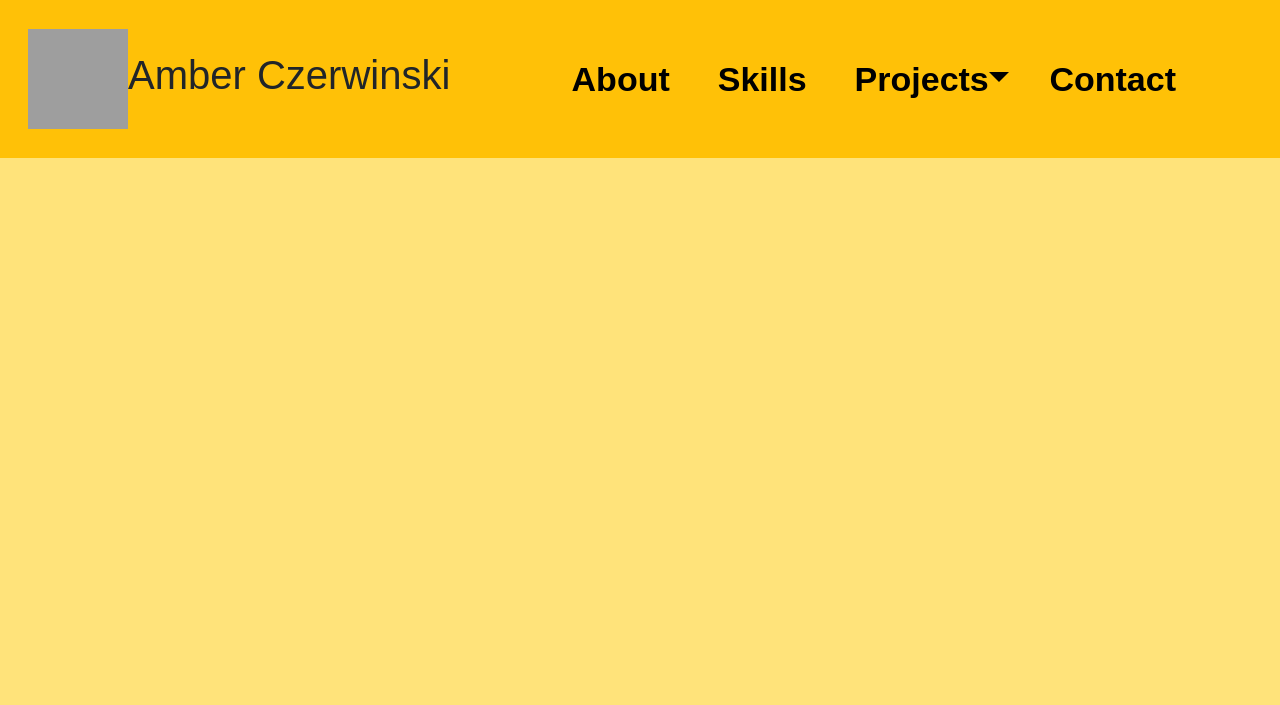
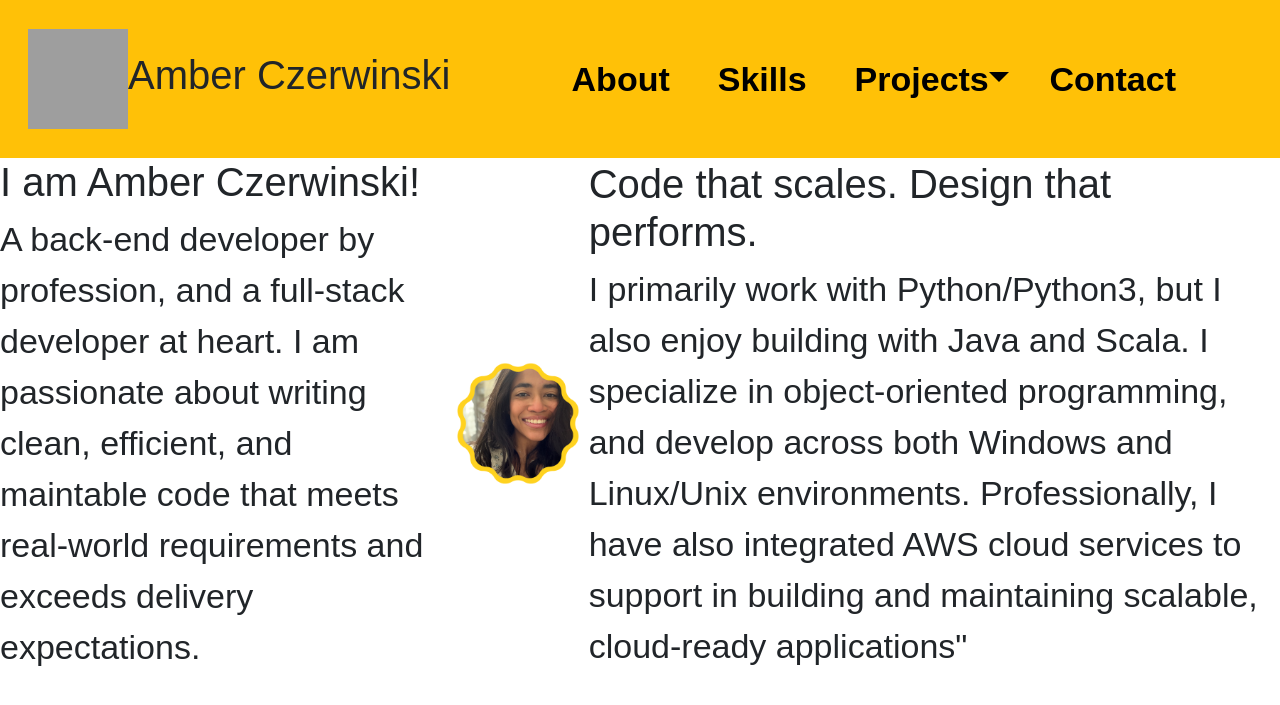
Before and after one commit to ambczr8/python-django-portfolio-website, a Django app: page / in a window 1280 px wide. Shown: the top 705 px of the page. Run offline with Django 4.2, Linux system fonts and the light colour scheme; some web fonts are replaced; grey boxes are pictures that could not be loaded.

Commit message:
feat: homepage body contents
Included an self-portrait and professional biography.

Inlcuded:
* Removal of index.html
* Self-portrait
* Text content
* New customizable styles.css static page
* Updates to the README with more utilized commands

```diff
--- /dev/null
+++ b/myportfolio/homepage/static/css/styles.css
@@ -0,0 +1,4 @@
+/* Homepage Grid Layout CSS --> */
+.two-column-grid {
+  grid-template-columns: 1fr 1fr;
+}
--- a/myportfolio/homepage/templates/base.html
+++ b/myportfolio/homepage/templates/base.html
@@ -30,9 +30,11 @@
       font-style: normal;
       font-variation-settings: "wdth" 100;
       font-size: 34px;
-      background-color: #ffe37a
     }
     </style>
+
+    <!-- Required Custom CSS File -->
+     <link rel="stylesheet" href="{% static 'css/styles.css' %}">
   </head>
     <body>
       <nav class="navbar navbar-expand-lg bg-warning py-4">
@@ -81,6 +83,9 @@
           </div>
         </div>
       </nav>
+      <main>
+        {% block content %}{% endblock %}
+      </main>
       <!-- Optional JavaScript; choose one of the two! -->
       <!-- Option 1: Bootstrap Bundle with Popper -->
       <script src="https://cdn.jsdelivr.net/npm/bootstrap@5.3.8/dist/js/bootstrap.bundle.min.js"
--- a/myportfolio/homepage/templates/home.html
+++ b/myportfolio/homepage/templates/home.html
@@ -1,4 +1,36 @@
-{% extends "base.html" %} {%block title %} Home Page {% endblock %}
-{% block content %}
-<p>Testing</p>
-{% endblock %}
+{% extends 'base.html' %}
+<!-- Required Static Tags -->
+{% load static %}
+<!DOCTYPE html>
+<html lang="en">
+<head>
+    <!-- Required Meta Tags -->
+    <meta charset="UTF-8">
+    <meta name="viewport" content="width=device-width, initial-scale=1.0">
+    <meta name="description" content="Homepage of ortfolio website showcasing Amber Czerwinski.">
+    <meta name="keywords" content="amber,czerwinski,portfolio,resume,python,django">
+
+    <title>Homepage</title>
+</head>
+<body>
+    {% block content %}
+    <div class="d-flex justify-content-evenly align-items-center">
+        <div>
+            <h1>I am Amber Czerwinski!</h1>
+            <p>A back-end developer by profession, and a full-stack developer at heart.
+                I am passionate about writing clean, efficient, and maintable code that
+                meets real-world requirements and exceeds delivery expectations.
+            </p>
+        </div>
+        <div><img src="{% static 'images/self-image.png' %}" class="img-fluid" alt="portrait" width="1000px" height="1000px"></div>
+        <div>
+            <h1>Code that scales. Design that performs.</h1>
+            <p>I primarily work with Python/Python3, but I also enjoy building with Java and Scala.
+                I specialize in object-oriented programming, and develop across both Windows and Linux/Unix environments.
+                Professionally, I have also integrated AWS cloud services to support in building and maintaining scalable, cloud-ready applications"
+            </p>
+        </div>
+    </div>
+    {% endblock %}
+</body>
+</html>
```
Also changed, not shown: myportfolio/homepage/templates/index.html (deleted, +0 -17 lines), myportfolio/README.md, myportfolio/homepage/static/images/self-image.png (added), 5 other files.
